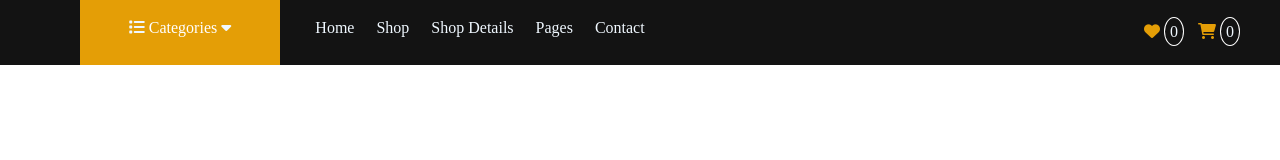
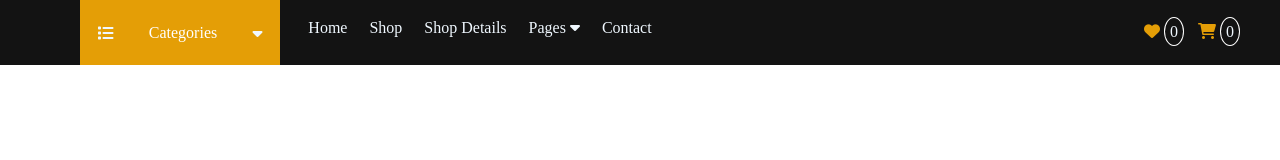
Before and after one commit to AhmedFadel13844/Task_Html_4, a plain HTML site: page index.html in a window 1280 px wide. Drawn offline with Linux system fonts and the light colour scheme.

Commit message:
upload folder

```diff
--- a/Css/index.css
+++ b/Css/index.css
@@ -50,6 +50,13 @@ nav .list ul {
 nav .list div {
  background-color: #e49e06;
  width: 200px;
+ display: flex;
+ justify-content: space-around;
+ align-items: center;
+}
+
+nav .list ul li:hover {
+background-color: #e49e06;
 }
 
 nav .icons span {
@@ -58,3 +65,4 @@ nav .icons span {
  padding: 5px;
  margin-right: 10px;
 }
+i{cursor: pointer;}
--- a/index.html
+++ b/index.html
@@ -9,7 +9,9 @@
  <link rel="stylesheet" href="./Css/normalize.css">
  <title>e-commerce Header with html&css</title>
 </head>
+
 <body>
+
  <nav>
   <section class="list">
    <div>
@@ -21,7 +23,7 @@
     <li>home</li>
     <li>shop</li>
     <li>shop details</li>
-    <li>pages</li>
+    <li>pages <i class="fa-solid fa-caret-down"></i></li>
     <li>contact</li>
    </ul>
   </section>
@@ -32,5 +34,6 @@
    <span>0</span>
   </section>
  </nav>
+
 </body>
 </html>
```
